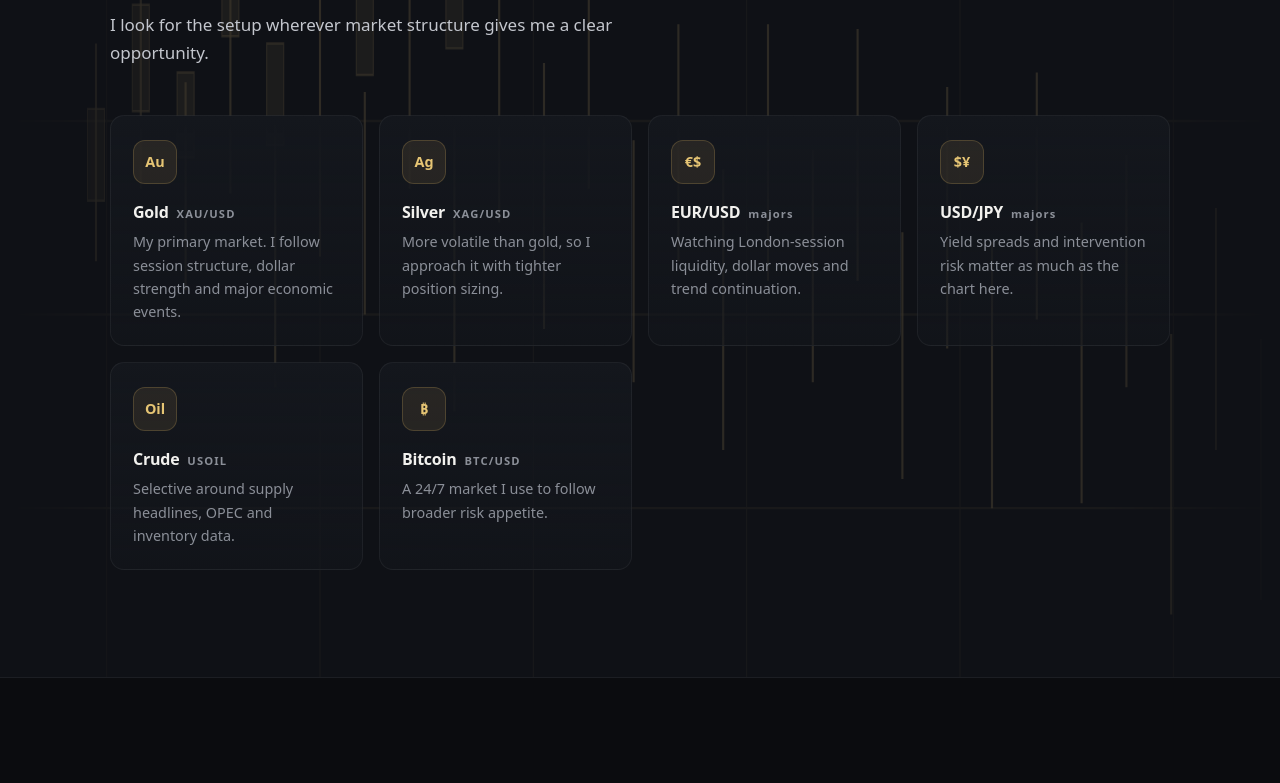
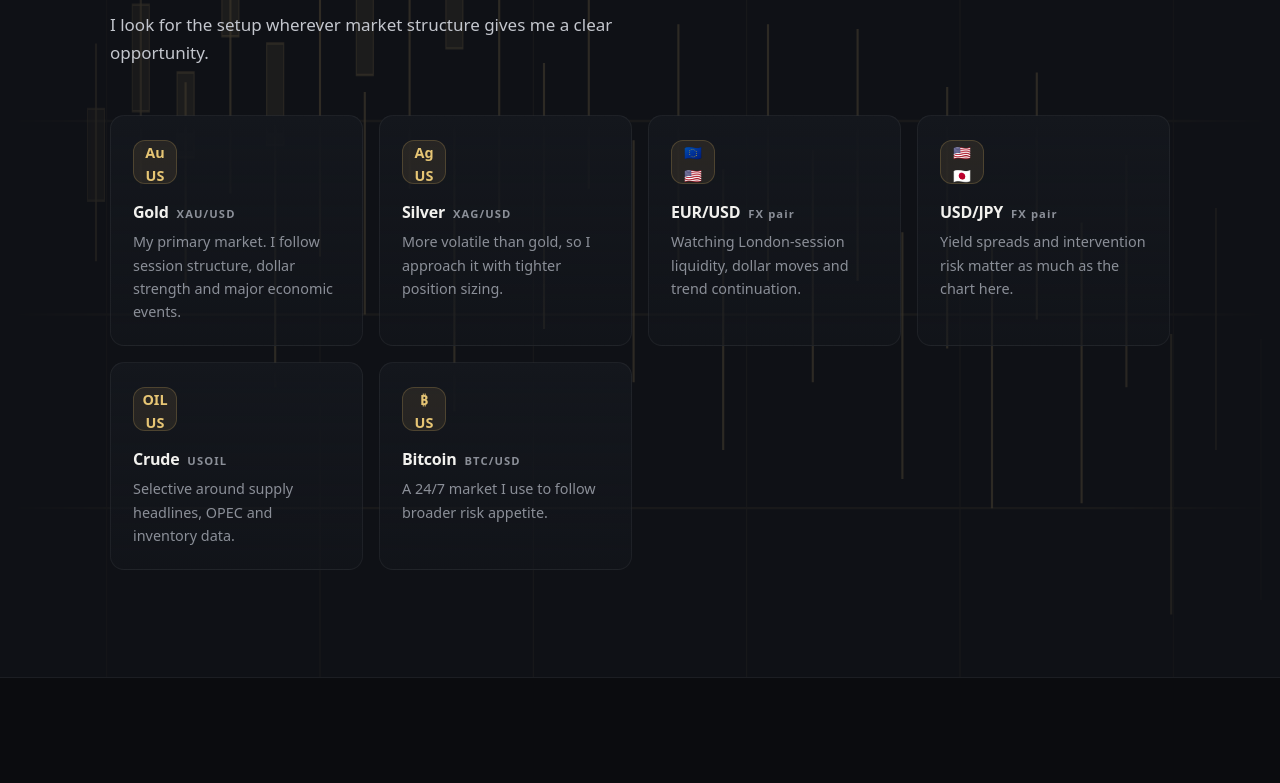
Before and after one commit to Divine-AC/mylandingpage, a plain HTML site: page index.html in a window 1280 px wide. Shown: the part 857-1640 px from the top of the page. Drawn offline with Linux system fonts and the light colour scheme.

Commit message:
Use TradingView style pair badges

```diff
--- a/index.html
+++ b/index.html
@@ -122,12 +122,12 @@
     <h2>Trendline breaks. Pullbacks. Across markets.</h2>
     <p class="markets-intro">I look for the setup wherever market structure gives me a clear opportunity.</p>
     <div class="cards">
-      <article class="card"><span class="ico" aria-hidden="true">Au</span><h3>Gold <span class="sym">XAU/USD</span></h3><p>My primary market. I follow session structure, dollar strength and major economic events.</p></article>
-      <article class="card"><span class="ico" aria-hidden="true">Ag</span><h3>Silver <span class="sym">XAG/USD</span></h3><p>More volatile than gold, so I approach it with tighter position sizing.</p></article>
-      <article class="card"><span class="ico" aria-hidden="true">€$</span><h3>EUR/USD <span class="sym">majors</span></h3><p>Watching London-session liquidity, dollar moves and trend continuation.</p></article>
-      <article class="card"><span class="ico" aria-hidden="true">$¥</span><h3>USD/JPY <span class="sym">majors</span></h3><p>Yield spreads and intervention risk matter as much as the chart here.</p></article>
-      <article class="card"><span class="ico" aria-hidden="true">Oil</span><h3>Crude <span class="sym">USOIL</span></h3><p>Selective around supply headlines, OPEC and inventory data.</p></article>
-      <article class="card"><span class="ico" aria-hidden="true">₿</span><h3>Bitcoin <span class="sym">BTC/USD</span></h3><p>A 24/7 market I use to follow broader risk appetite.</p></article>
+      <article class="card"><span class="ico pair-icon" role="img" aria-label="Gold versus US dollar"><span class="pair-badge metal">Au</span><span class="pair-badge dollar">US</span></span><h3>Gold <span class="sym">XAU/USD</span></h3><p>My primary market. I follow session structure, dollar strength and major economic events.</p></article>
+      <article class="card"><span class="ico pair-icon" role="img" aria-label="Silver versus US dollar"><span class="pair-badge metal">Ag</span><span class="pair-badge dollar">US</span></span><h3>Silver <span class="sym">XAG/USD</span></h3><p>More volatile than gold, so I approach it with tighter position sizing.</p></article>
+      <article class="card"><span class="ico pair-icon" role="img" aria-label="Euro versus US dollar"><span class="pair-badge flag">🇪🇺</span><span class="pair-badge flag">🇺🇸</span></span><h3>EUR/USD <span class="sym">FX pair</span></h3><p>Watching London-session liquidity, dollar moves and trend continuation.</p></article>
+      <article class="card"><span class="ico pair-icon" role="img" aria-label="US dollar versus Japanese yen"><span class="pair-badge flag">🇺🇸</span><span class="pair-badge flag">🇯🇵</span></span><h3>USD/JPY <span class="sym">FX pair</span></h3><p>Yield spreads and intervention risk matter as much as the chart here.</p></article>
+      <article class="card"><span class="ico pair-icon" role="img" aria-label="Crude oil versus US dollar"><span class="pair-badge oil">OIL</span><span class="pair-badge dollar">US</span></span><h3>Crude <span class="sym">USOIL</span></h3><p>Selective around supply headlines, OPEC and inventory data.</p></article>
+      <article class="card"><span class="ico pair-icon" role="img" aria-label="Bitcoin versus US dollar"><span class="pair-badge bitcoin">₿</span><span class="pair-badge dollar">US</span></span><h3>Bitcoin <span class="sym">BTC/USD</span></h3><p>A 24/7 market I use to follow broader risk appetite.</p></article>
     </div>
   </div>
 </section>
```
